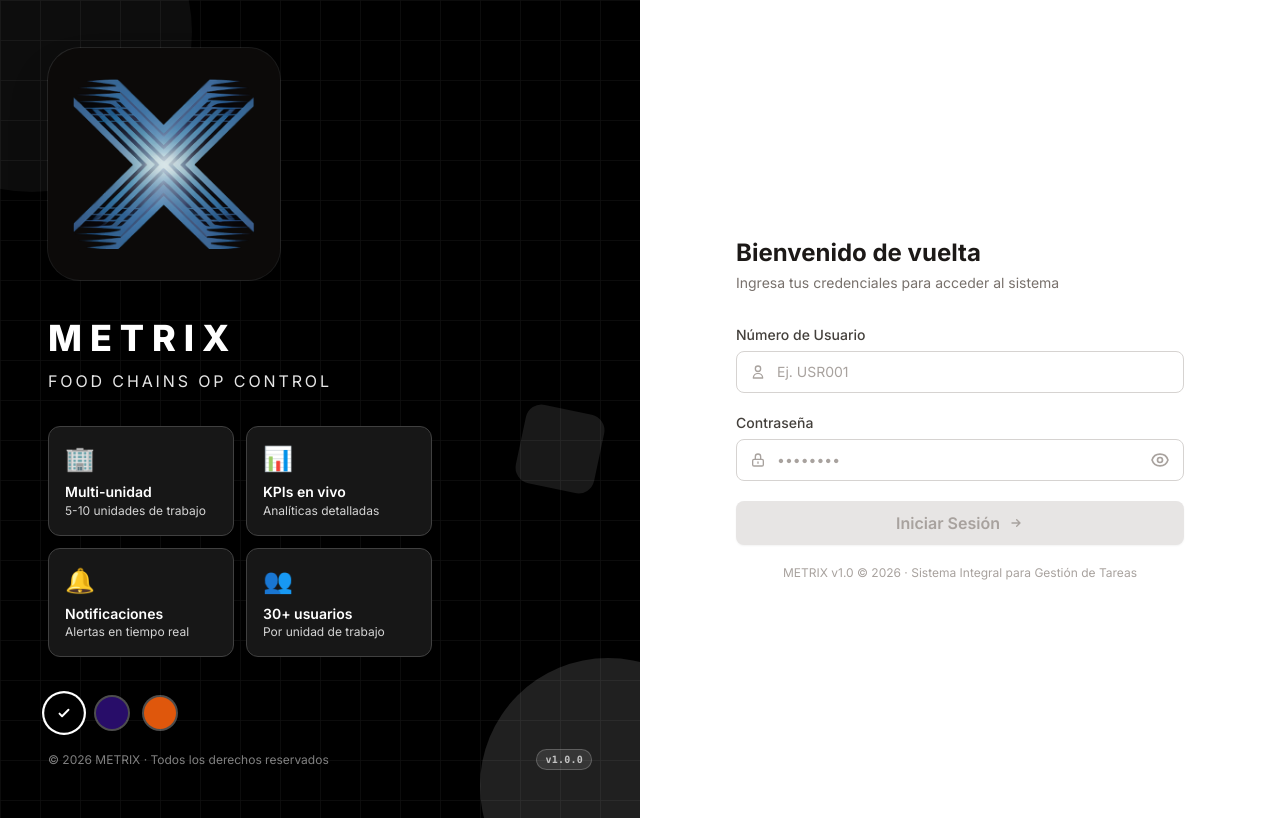
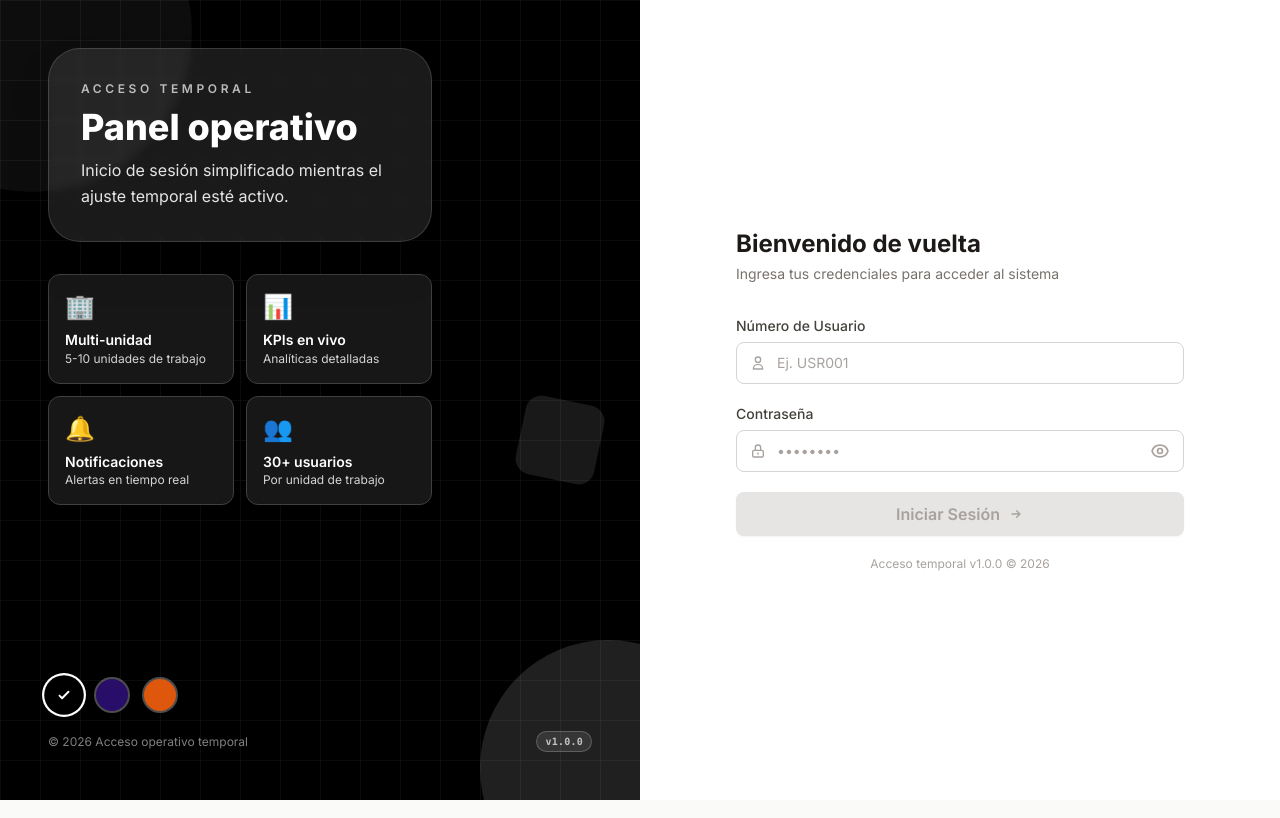
Before and after one commit to metrixjm-cmd/metrix-frontend, an Angular app: page /auth/login in a window 1280 px wide. Built offline with nearby package versions, Linux system fonts and the light colour scheme.

Commit message:
Branding: hide Metrix identity temporarily

```diff
--- a/src/app/core/layout/app-layout.html
+++ b/src/app/core/layout/app-layout.html
@@ -30,28 +30,24 @@
     >
       <div class="pointer-events-none absolute inset-x-0 bottom-0 h-px bg-gradient-to-r from-transparent via-white/20 to-transparent"></div>
       @if (collapsed()) {
-        <div class="relative z-10 flex w-9 h-9 items-center justify-center shrink-0 overflow-hidden rounded-lg bg-stone-950 ring-1 ring-white/10 transition-all duration-300">
-          <img
-            src="icons/metrix-icon-original.png"
-            alt="Icono de Metrix"
-            class="h-7 w-7 object-contain"
-          />
+        <div class="relative z-10 flex w-9 h-9 items-center justify-center shrink-0 overflow-hidden rounded-lg bg-white/10 ring-1 ring-white/10 transition-all duration-300">
+          <svg class="h-5 w-5 text-white/80" fill="none" stroke="currentColor" viewBox="0 0 24 24">
+            <path stroke-linecap="round" stroke-linejoin="round" stroke-width="1.75" d="M4 7h16M4 12h16M4 17h16" />
+          </svg>
         </div>
       } @else {
         <div class="relative z-10 flex flex-col items-center gap-3">
-          <div class="flex h-[112px] w-[112px] items-center justify-center rounded-[1.75rem] bg-stone-950 ring-1 ring-white/10 shadow-lg">
-            <img
-              src="icons/metrix-icon-original.png"
-              alt="Icono de Metrix"
-              class="h-[90px] w-[90px] object-contain"
-            />
+          <div class="flex h-[112px] w-[112px] items-center justify-center rounded-[1.75rem] bg-white/10 ring-1 ring-white/10 shadow-lg">
+            <svg class="h-12 w-12 text-white/85" fill="none" stroke="currentColor" viewBox="0 0 24 24">
+              <path stroke-linecap="round" stroke-linejoin="round" stroke-width="1.75" d="M4 7h16M4 12h16M4 17h16" />
+            </svg>
           </div>
           <div class="text-center text-white">
-            <p class="pl-[0.28em] text-[1.55rem] font-semibold leading-none tracking-[0.28em] text-white/95">
-              METRIX
+            <p class="text-[1.1rem] font-semibold leading-none tracking-[0.18em] text-white/95">
+              PANEL
             </p>
-            <p class="mt-1.5 pl-[0.18em] text-[9px] font-medium uppercase tracking-[0.18em] text-white/55">
-              Food Chains OP Control
+            <p class="mt-1.5 text-[10px] font-medium uppercase tracking-[0.18em] text-white/55">
+              Acceso temporal
             </p>
           </div>
         </div>
--- a/src/app/features/auth/login/login.html
+++ b/src/app/features/auth/login/login.html
@@ -16,28 +16,19 @@
       </div>
     </div>
 
-    <!-- Logo + wordmark -->
-    <div class="relative z-10 mb-10">
-      <div class="flex h-[232px] w-[232px] items-center justify-center rounded-[2rem] bg-stone-950 p-2 shadow-2xl ring-1 ring-white/10">
-        <img
-          src="icons/metrix-icon-original.png"
-          alt="Icono de Metrix"
-          class="h-[84%] w-[84%] object-contain"
-        />
+    <div class="relative z-10 flex-1 flex flex-col max-w-sm">
+      <div class="mb-8 rounded-[2rem] border border-white/15 bg-white/10 p-8 shadow-2xl backdrop-blur-sm">
+        <p class="text-xs font-semibold uppercase tracking-[0.3em] text-white/70">Acceso temporal</p>
+        <h1 class="mt-3 text-4xl font-extrabold text-white leading-none">
+          Panel operativo
+        </h1>
+        <p class="mt-3 text-brand-100 text-base leading-relaxed">
+          Inicio de sesión simplificado mientras el ajuste temporal esté activo.
+        </p>
       </div>
-    </div>
-
-    <!-- Headline central -->
-    <div class="relative z-10 flex-1 flex flex-col max-w-sm">
-      <h1 class="text-4xl font-extrabold text-white leading-none mb-3 tracking-[0.22em]">
-        METRIX
-      </h1>
-      <p class="text-brand-100 text-base leading-relaxed uppercase tracking-[0.18em]">
-        Food Chains OP Control
-      </p>
 
       <!-- Feature cards — sólidas, sin glassmorphism -->
-      <div class="grid grid-cols-2 gap-3 mt-8">
+      <div class="grid grid-cols-2 gap-3">
         <div class="bg-brand-700 border border-brand-500 rounded-xl p-4">
           <div class="text-2xl mb-2">🏢</div>
           <p class="text-white font-semibold text-sm leading-tight">Multi-unidad</p>
@@ -90,7 +81,7 @@
 
       <div class="flex items-center justify-between mt-5">
         <p class="text-brand-200/60 text-xs">
-          &copy; {{ currentYear }} METRIX &middot; Todos los derechos reservados
+          &copy; {{ currentYear }} Acceso operativo temporal
         </p>
         <span class="inline-flex items-center gap-1 px-2 py-0.5 rounded-full bg-white/10 border border-white/20 text-white/70 text-[10px] font-mono font-semibold tracking-wide">
           v{{ appVersion.version }}
@@ -106,14 +97,11 @@
   <div class="w-full lg:w-1/2 flex items-center justify-center p-6 sm:p-10 bg-white">
     <div class="w-full max-w-md">
 
-      <!-- Logo mobile (solo visible en sm/md) -->
+      <!-- Encabezado mobile temporal (solo visible en sm/md) -->
       <div class="mb-8 flex justify-center lg:hidden">
-        <div class="flex h-[152px] w-[152px] items-center justify-center rounded-[1.5rem] bg-stone-950 p-2 shadow-lg ring-1 ring-stone-200">
-          <img
-            src="icons/metrix-icon-original.png"
-            alt="Icono de Metrix"
-            class="h-[84%] w-[84%] object-contain"
-          />
+        <div class="w-full rounded-[1.5rem] border border-stone-200 bg-stone-50 px-6 py-7 text-center shadow-sm">
+          <p class="text-[11px] font-semibold uppercase tracking-[0.25em] text-stone-400">Acceso temporal</p>
+          <p class="mt-2 text-2xl font-bold text-stone-900">Panel operativo</p>
         </div>
       </div>
 
@@ -274,8 +262,11 @@
         </div>
       </div>
 
+      <p class="hidden text-center text-stone-400 text-xs mt-5">
+        METRIX v1.0 &copy; {{ currentYear }} &middot; Sistema Integral para Gestión de Tareas
+      </p>
       <p class="text-center text-stone-400 text-xs mt-5">
-        METRIX v1.0 &copy; {{ currentYear }} &middot; Sistema Integral para Gestión de Tareas
+        Acceso temporal v{{ appVersion.version }} &copy; {{ currentYear }}
       </p>
 
     </div>
```
